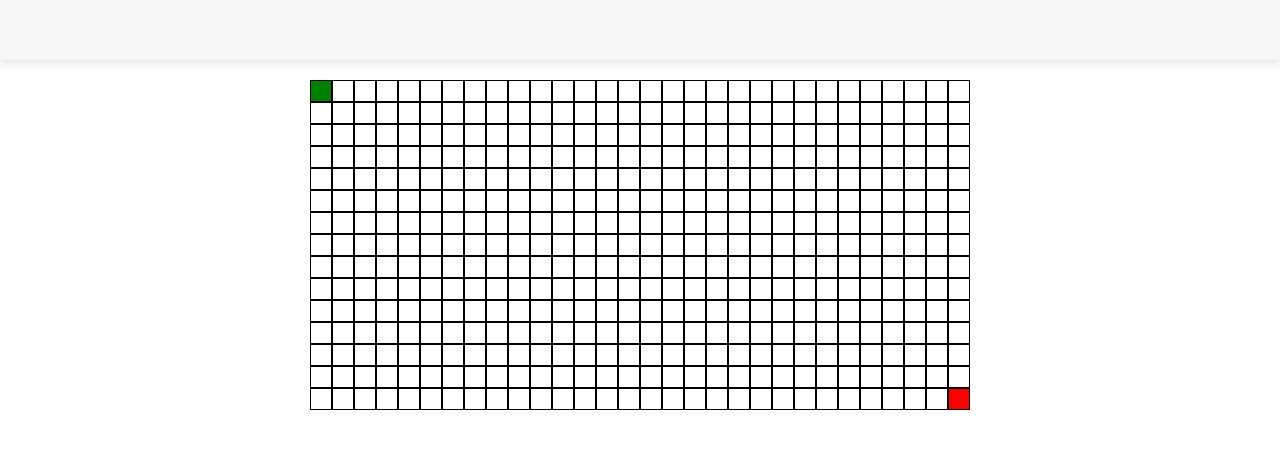
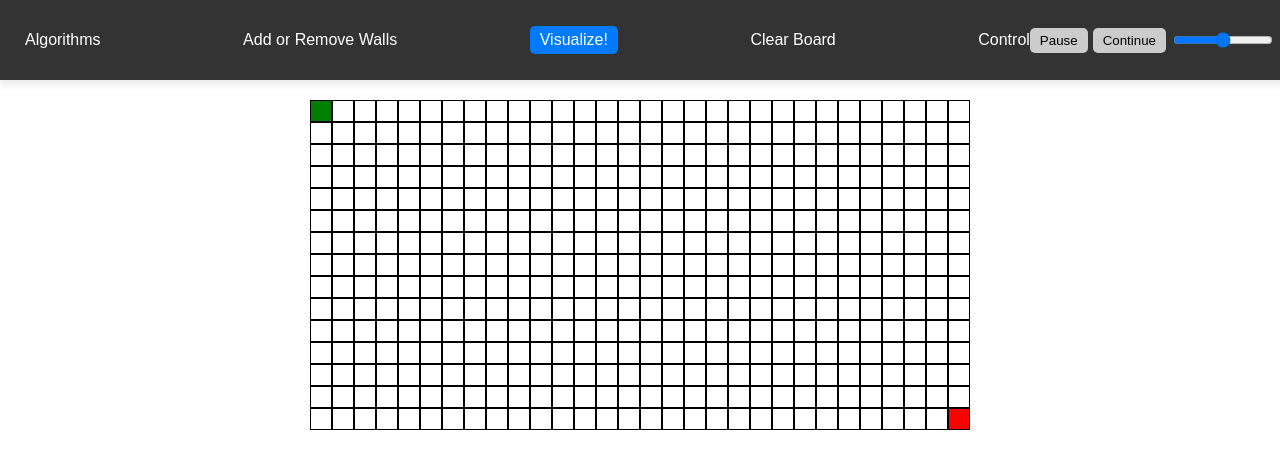
Before and after one commit to stepankriminskiy/PathfindingVisualizer, a React (Create React App) app: page / in a window 1280 px wide. Shown: the top 468 px of the page. Built offline with nearby package versions, Linux system fonts and the light colour scheme.

Commit message:
"Added the Toolbar UI to the top of the page"

```diff
--- a/src/App.css
+++ b/src/App.css
@@ -1,7 +1,6 @@
 main {
   text-align: center;
   vertical-align: center;
-  line-height: 100vh
 }
 .row {
   display: flex;
@@ -42,14 +41,130 @@ main {
 .toolbar {
   width: 100%;
   height: 60px;  /* Adjust based on your needs */
-  background-color: #f6f6f6;  /* Any light color */
+  background-color: #333;  /* Any light color */
   box-shadow: 0px 4px 8px rgba(0, 0, 0, 0.1);
   margin-bottom: 20px;  /* Spacing between toolbar and grid */
   display: flex;
   align-items: center;
-  justify-content: center;  /* Centers any content inside the toolbar */
+  justify-content: space-between;
+  padding: 10px;
+  color: white;
+
 }
 
 .Menu {
   display:None;
 }
+
+.Button {
+  background-color: transparent;
+  color: #ffffff;
+  padding: 5px 10px;
+  margin: 0 5px;
+  cursor: pointer;
+  border-radius: 5px;
+  display: flex; /* Center text vertically and horizontally */
+  align-items: center;
+  justify-content: center;
+  position: relative; /* Added for dropdown */
+  font-family: Arial, Helvetica, sans-serif;
+}
+
+.Button.Blue {
+  background-color: #007bff;
+  color: #ffffff;
+}
+
+.Button.Blue:hover {
+  background-color: #000099;
+}
+
+.Button:hover {
+  background-color: #007bff;
+}
+
+.ControlButtons {
+  display: flex;
+  align-items: center;
+  gap: 5px;
+}
+
+.ControlButton {
+  background-color: #ccc;
+  color: #000;
+  border: none;
+  padding: 5px 10px;
+  border-radius: 5px;
+  cursor: pointer;
+}
+
+.ControlButton:hover {
+  background-color: grey;
+}
+
+.Slider {
+  width: 100px;
+}
+
+/* Dropdown styles */
+
+.Dropdown {
+  position: relative;
+  display: inline-block;
+}
+
+.DropdownButton {
+  background-color: #333;
+  color: white;
+  padding: 5px 10px;
+  margin: 0 5px;
+  cursor: pointer;
+  border-radius: 5px;
+  display: flex;
+  align-items: center;
+  justify-content: space-between;
+  font-family: Arial, Helvetica, sans-serif;
+}
+
+/* Initially hide the dropdown content */
+.DropdownContent {
+  display: none;
+  position: absolute;
+  background-color: #333;
+  min-width: 160px;
+  box-shadow: 0px 8px 16px 0px rgba(0, 0, 0, 0.2);
+  z-index: 1;
+  top: 100%; /* Position dropdown below the button */
+  left: 0; /* Align dropdown with the button */
+}
+
+/* Show the dropdown content when the button is hovered */
+.Dropdown:hover .DropdownContent {
+  display: block;
+}
+
+.DropdownItem {
+  padding: 10px;
+  cursor: pointer;
+  transition: background-color 0.3s ease;
+}
+
+/* Highlight the selected item */
+.DropdownItem.Selected {
+  background-color: #007bff;
+  color: white;
+}
+
+/* Show the dropdown content when hovering over the button */
+.DropdownButton:hover .DropdownContent {
+  display: block;
+}
+
+.DropdownItem:hover {
+  background-color: #007bff; /* Highlight on hover */
+}
+
+.Selected {
+  background-color: #007bff; /* Highlight the selected item */
+  color: white;
+}
--- a/src/App.jsx
+++ b/src/App.jsx
@@ -39,6 +39,12 @@ function DroppableNode({ node, onDrop }) {
 
 export default function App() {
   const [grid, setGrid] = useState(null);
+  const [selectedAlgorithm, setSelectedAlgorithm] = useState('Select Algorithm');
+  const algorithms = ['Breadth-First Search', 'Depth-First Search', "Dijkstra's Algorithm"];
+
+  const handleAlgorithmChange = (algorithm) => {
+    setSelectedAlgorithm(algorithm);
+  };
 
   useEffect(() => {
     const initialGrid = new Grid(TOTAL_ROWS, TOTAL_COLS);
@@ -63,8 +69,35 @@ export default function App() {
   return (
       <DndProvider backend={HTML5Backend}>
         <main>
-        <div className="toolbar">
+          <header className="toolbar">
+            <div className="Dropdown">
+              <div className="DropdownButton">
+                Algorithms
+                <div className="DropdownContent">
+                  {algorithms.map((algorithm, index) => (
+                      <div
+                          key={index}
+                          className={`DropdownItem ${selectedAlgorithm === algorithm ? 'Selected' : ''}`}
+                          onClick={() => handleAlgorithmChange(algorithm)}
+                      >
+                        {algorithm}
                       </div>
+                  ))}
+                </div>
+              </div>
+            </div>
+            <div className="Button">Add or Remove Walls</div>
+            <div className="Button Blue">Visualize!</div>
+            <div className="Button">Clear Board</div>
+            <div className="Button">
+              Control
+              <div className="ControlButtons">
+                <button className="ControlButton">Pause</button>
+                <button className="ControlButton">Continue</button>
+                <input type="range" className="Slider" />
+              </div>
+            </div>
+          </header>
           <div className="grid-container">
             {grid && grid.nodes.map((row, rowIndex) => (
                 <div key={rowIndex} className="row">
```
Lines whose indentation alone changed are shown as unchanged.
